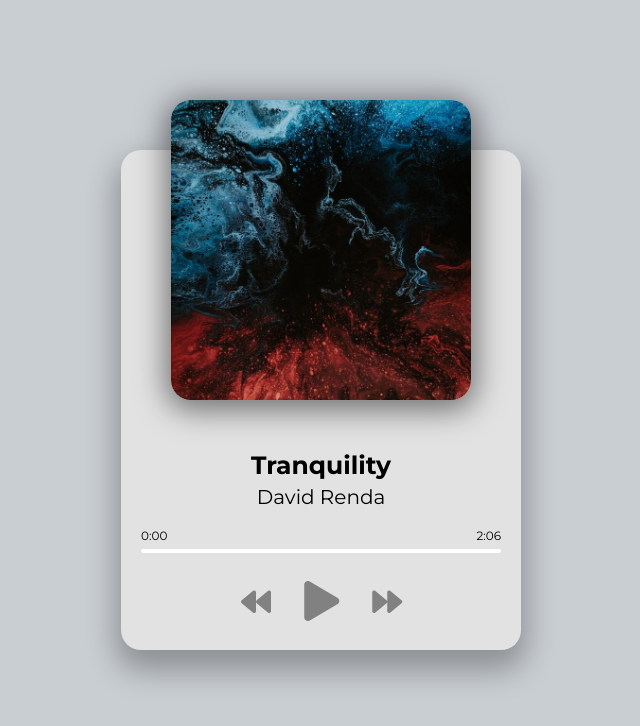
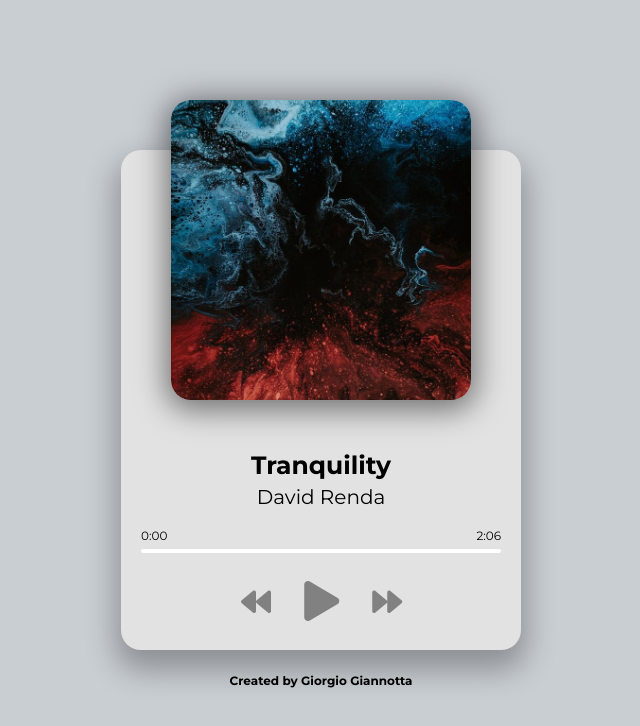
Before and after one commit to whosjorge23/music-player, a plain HTML site: page index.html in a window 1280 px wide. Shown: the whole page, without its empty margins (319-959 px from the left). Drawn offline with Linux system fonts and the light colour scheme.

Commit message:
Add Credit

```diff
--- a/index.html
+++ b/index.html
@@ -35,6 +35,9 @@
         <i class="fas fa-play main-button" id="play" title="Play"></i>
         <i class="fas fa-forward" id="next" title="Next"></i>
       </div>
+      <h4 style="text-align: center; margin-top: 5vh;">
+        Created by Giorgio Giannotta
+      </h4>
     </div>
     <!-- Script -->
     <script src="script.js"></script>
```
